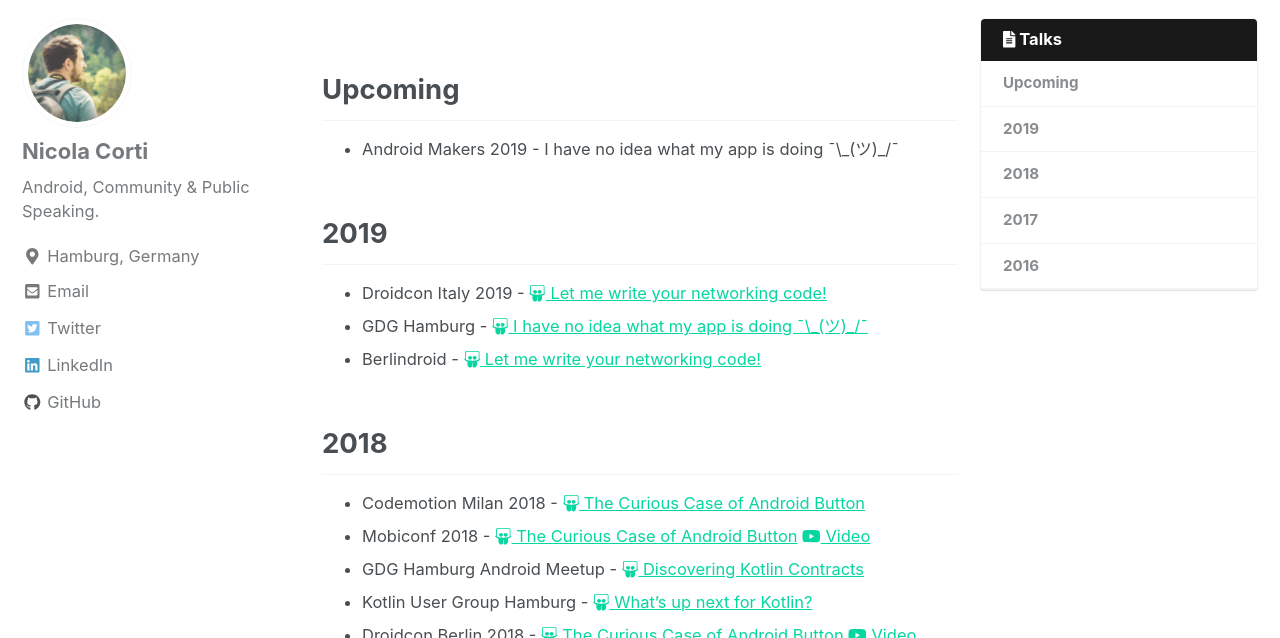
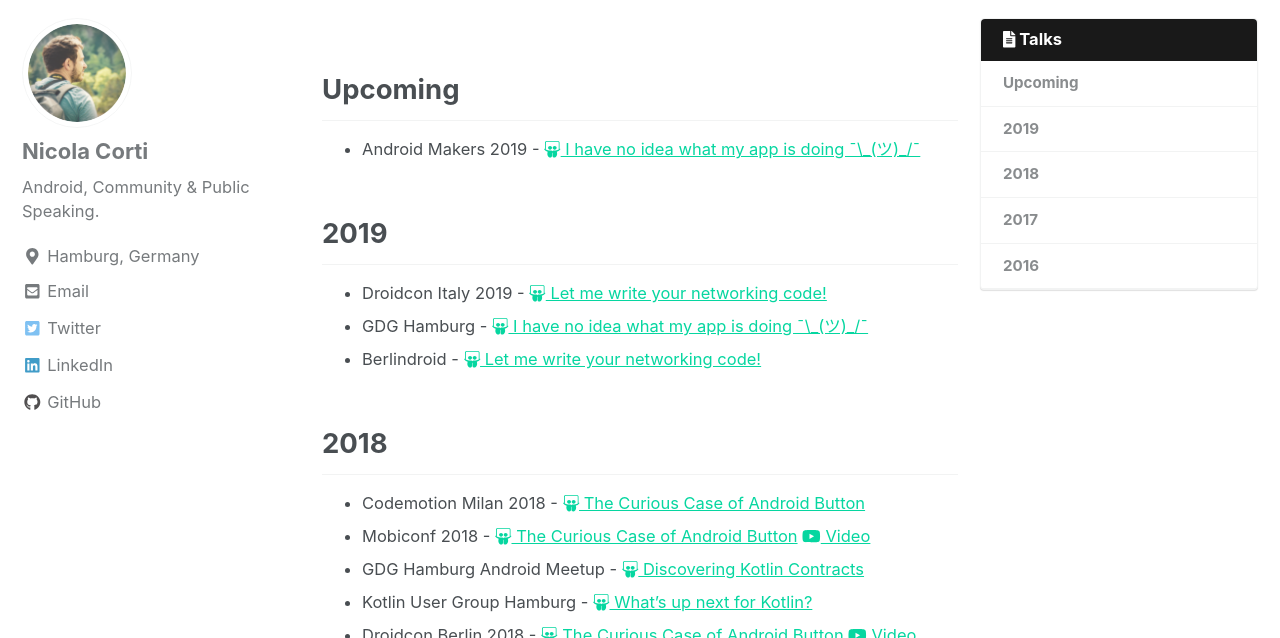
Before and after one commit to cortinico/cortinico.github.io, a Jekyll site: the page built from _pages/talks.md, in a window 1280 px wide and 900 px high, cut to the strip 262-900 px from the top of the window. Built offline with Jekyll 4.4.1, drawn with Linux system fonts in a browser that asks for light colours; nearby versions of some CDN libraries.

Commit message:
Adding Android Makers slides

```diff
--- a/_pages/talks.md
+++ b/_pages/talks.md
@@ -15,7 +15,7 @@
 
 ## Upcoming
 
-* Android Makers 2019 - I have no idea what my app is doing ¯\\\_(ツ)_/¯
+* Android Makers 2019 - [<i class="fab fa-slideshare"></i> I have no idea what my app is doing ¯\\\_(ツ)_/¯](http://bit.ly/ihavenoideawhatmyappisdoing)
 {: .talk-section }
 
 ## 2019
```
